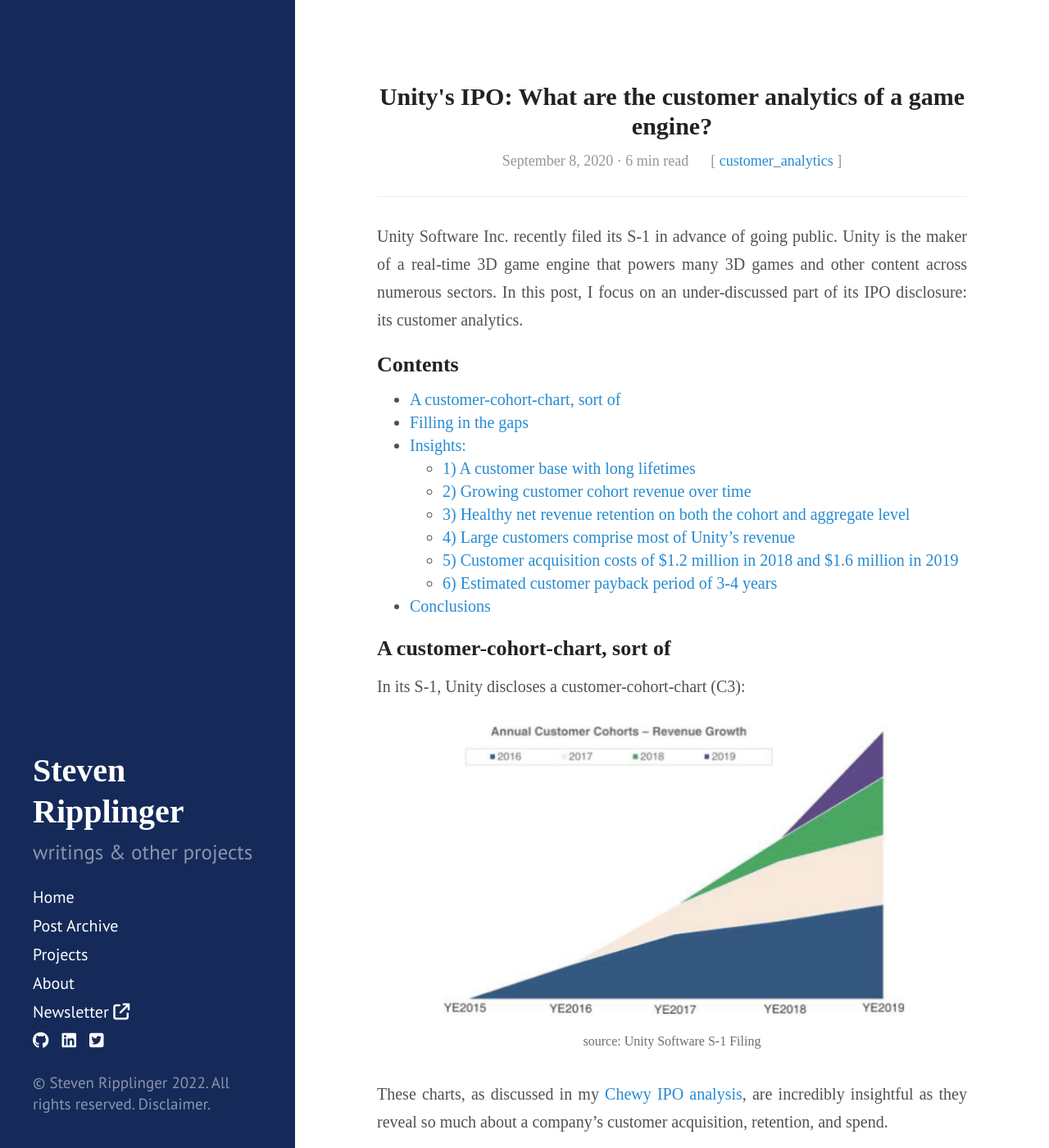
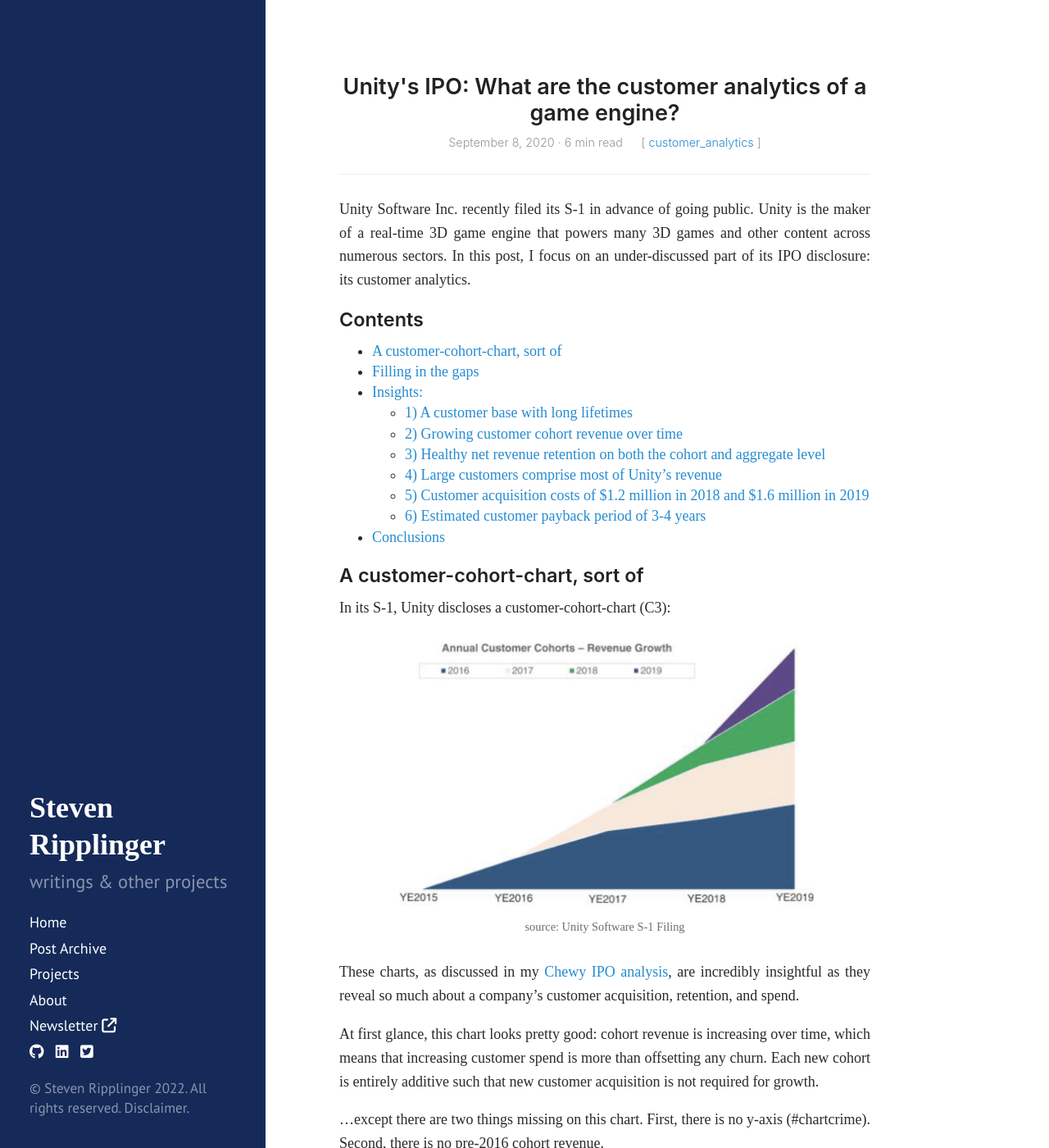
Before and after one commit to sripplin/website, a Jekyll site: the page built from _posts/2020-09-08-unitys-ipo.md, in a window 1280 px wide and 1400 px high. Shown: the whole window at 82% size. Built offline with Jekyll 4.4.1, drawn with Linux system fonts in a browser that asks for light colours; nearby versions of some CDN libraries.

Commit message:
font change to serif, test mobile

```diff
--- a/_includes/postdisclaimer.html
+++ b/_includes/postdisclaimer.html
@@ -1,7 +1,7 @@
 <!-- Snippet for disclaimer of investment related posts -->
 <div style="padding-top:0.2rem; margin-bottom:-1rem">
     <i>
-    <p style="color: rgba(38, 38, 39, 0.5); font-size: 0.7rem; padding-top:1rem; border-top: 1px solid #eee" </p>
+    <p style="color: rgba(38, 38, 39, 0.5); font-size: 0.7rem; line-height: 150%; padding-top:1rem; border-top: 1px solid #eee" </p>
         Disclaimer: This post is strictly for informational purposes only and should not be construed as investment advice or a recommendation to buy or sell any security. The views expressed herein are the author's alone and do not represent views of any organization or employer the author is currently or was previously associated with.
         <a style="color: rgba(38, 38, 39, 0.5);" href="{{ site.url }}/disclaimer">Click here</a> for full disclaimer.
     </p>
--- a/_layouts/post.html
+++ b/_layouts/post.html
@@ -47,24 +47,24 @@
     {% for post in site.categories[page.category] limit:4 %}
         {% unless post.url == page.url %}
             <li>
-              <h4>
+              <h5>
                 <a href="{{ post.url }}">
                   {{ post.title }}
                   <small>{{ post.date | date: "%Y-%m-%d"  }}</small>
                 </a>
-              </h4>
+              </h5>
             </li>
         {% endunless %}
     {% endfor %}
 
     {% for post in site.related_posts limit:nRelated %}
       <li>
-        <h4>
+        <h5>
           <a href="{{ post.url }}">
             {{ post.title }}
             <small>{{ post.date | date: "%Y-%m-%d"  }}</small>
           </a>
-        </h4>
+        </h5>
       </li>
     {% endfor %}
   </ul>
--- a/_posts/2020-09-08-unitys-ipo.md
+++ b/_posts/2020-09-08-unitys-ipo.md
@@ -36,7 +36,7 @@
   </center>
 </div>
 
-These charts, as discussed in my [Chewy IPO analysis](2019-08-12-chewys-ipo.md](https://www.steveripplinger.com/posts/chewys-ipo)), are incredibly insightful as they reveal so much about a company's customer acquisition, retention, and spend.
+These charts, as discussed in my [Chewy IPO analysis](2019-08-12-chewys-ipo.md), are incredibly insightful as they reveal so much about a company's customer acquisition, retention, and spend.
 
 At first glance, this chart looks pretty good: cohort revenue is increasing over time, which means that increasing customer spend is more than offsetting any churn. Each new cohort is entirely additive such that new customer acquisition is not required for growth.
 
--- a/css/hyde.css
+++ b/css/hyde.css
@@ -32,7 +32,7 @@
  */
 
 html {
-  font-family: "PT Serif", serif, "Literata", "PT Sans", serif;
+  font-family: "Source Serif Pro", serif, "Literata", "PT Sans", serif;
   font-weight: 300;
   text-align:justify;
 }
@@ -49,7 +49,7 @@
 }
 @media (min-width: 58em) {
   html {
-    font-size: 20px;
+    font-size: 18px;
   }
 }
 @media only screen and (max-device-width: 480px) {
@@ -185,13 +185,13 @@
 
 .post-content, .page-content, .excerpt, .custom_excerpt {
   text-align:justify;
-  line-height: 170%;
+  line-height: 1.6em;
 }
 
 @media only screen and (max-device-width: 480px) {
   .post-content, .page-content, .excerpt, .custom_excerpt {
     text-align:left;
-    line-height: 160%;
+    line-height: 150%;
   }
 }
 
--- a/css/poole.css
+++ b/css/poole.css
@@ -59,7 +59,7 @@
 }
 
 body {
-  color: #515151;
+  color: #2a2a2a;
   background-color: #fff;
   -webkit-text-size-adjust: 100%;
       -ms-text-size-adjust: 100%;
@@ -81,12 +81,12 @@
 
 /* Headings */
 h1, h2, h3, h4, h5, h6 {
-  font-family: Domine;
+  font-family: 'SF Compact Display', -apple-system, BlinkMacSystemFont, 'Segoe UI';
   margin-bottom: .5rem;
   font-weight: 600;
   line-height: 1.4;
   color: #313131;
-  text-rendering: optimizeLegibility;
+  text-rendering: antialiased;
 }
 h1 {
   font-size: 1.5rem;
@@ -352,6 +352,7 @@
 }
 .page-title,
 .post-title {
+  text-align: left;
   line-height: 1.2;
   margin-top: 0;
 }
@@ -361,22 +362,26 @@
 }
 
 /* Meta data lines below post title */
+.post-subtitle, .post-date, .post-meta {
+  font-family: 'SF Compact Display', -apple-system, BlinkMacSystemFont, 'Segoe UI';
+}
+
 .post-subtitle {
   display: block;
   font-size: 1.1rem;
   margin-top: -0.4rem;
-  margin-bottom: -0.4rem;
+  margin-bottom: -0.2rem;
   color: #6e6e6e;
 }
 .post-date {
   display: block;
-  font-size: 0.9rem;
-  margin-top: -.3rem;
-  margin-bottom: .8rem;
+  font-size: 0.8rem;
+  margin-top: -0.3rem;
+  margin-bottom: 0.8rem;
   color: #969696;
 }
 .post-meta {
-  font-size: 0.9rem;
+  font-size: 0.8rem;
 }
 
 /* Related posts */
```
